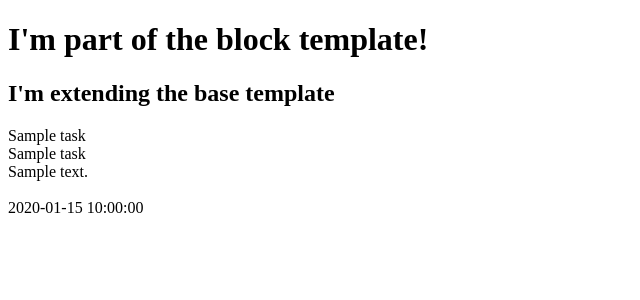
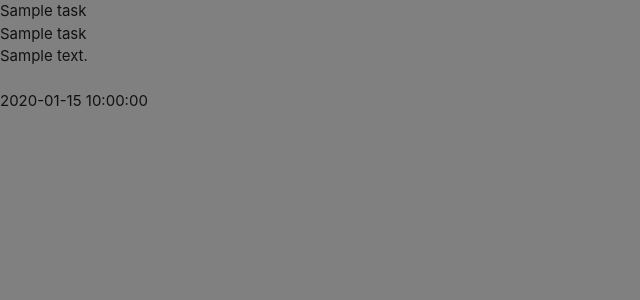
Before and after one commit to Code-Institute-Submissions/ctoweyburke-school_managment_ms3, a Flask app: page / in a window 1280 px wide. Shown: the top 300 px of the page, without its empty margins (0-640 px from the left). Run offline with Flask 2, Linux system fonts and the light colour scheme; a database or web service that is not in the repository returns one stand-in record (values such as "Sample title"); some libraries are stand-ins or nearby versions.

Commit message:
Add Materialize and Static files

```diff
--- /dev/null
+++ b/static/css/style.css
@@ -0,0 +1,3 @@
+body{
+    background-color:grey;
+}
--- a/templates/base.html
+++ b/templates/base.html
@@ -4,12 +4,24 @@
     <meta charset="UTF-8">
     <meta http-equiv="X-UA-Compatible" content="IE=edge">
     <meta name="viewport" content="width=device-width, initial-scale=1.0">
+    <link rel="stylesheet" href="https://cdnjs.cloudflare.com/ajax/libs/font-awesome/5.15.4/css/all.min.css"
+    integrity="sha512-1ycn6IcaQQ40/MKBW2W4Rhis/DbILU74C1vSrLJxCq57o941Ym01SwNsOMqvEBFlcgUa6xLiPY/NS5R+E6ztJQ==" crossorigin="anonymous" referrerpolicy="no-referrer" type="text/css" />
+    <link rel="stylesheet" href="https://cdnjs.cloudflare.com/ajax/libs/materialize/1.0.0/css/materialize.min.css">
+    <link rel="stylesheet" href="{{ url_for('static', filename='css/style.css') }}" type="text/css">
+    {% block styles %}
+    {% endblock %}
     <title>School Management</title>
 </head>
 <body>
-    <h1>I'm part of the block template!</h1>
     {% block content%}
 
     {% endblock %}
+
+    <script src="https://code.jquery.com/jquery-3.6.0.min.js"
+        integrity="sha256-/xUj+3OJU5yExlq6GSYGSHk7tPXikynS7ogEvDej/m4=" crossorigin="anonymous"></script>
+    <script src="https://cdnjs.cloudflare.com/ajax/libs/materialize/1.0.0/js/materialize.min.js"></script>
+    <script src="{{ url_for('static', filename='js/script.js') }}"></script>
+    {% block scripts %}
+    {% endblock %}
 </body>
 </html>
--- a/templates/tasks.html
+++ b/templates/tasks.html
@@ -1,7 +1,7 @@
 {% extends "base.html"%}
 {% block content%}
 
-<h2>I'm extending the base template</h2>
+
 
     {% for task in tasks %}
         {{ task.task_name }}<br>
```
Also changed, not shown: static/js/script.js (added).
